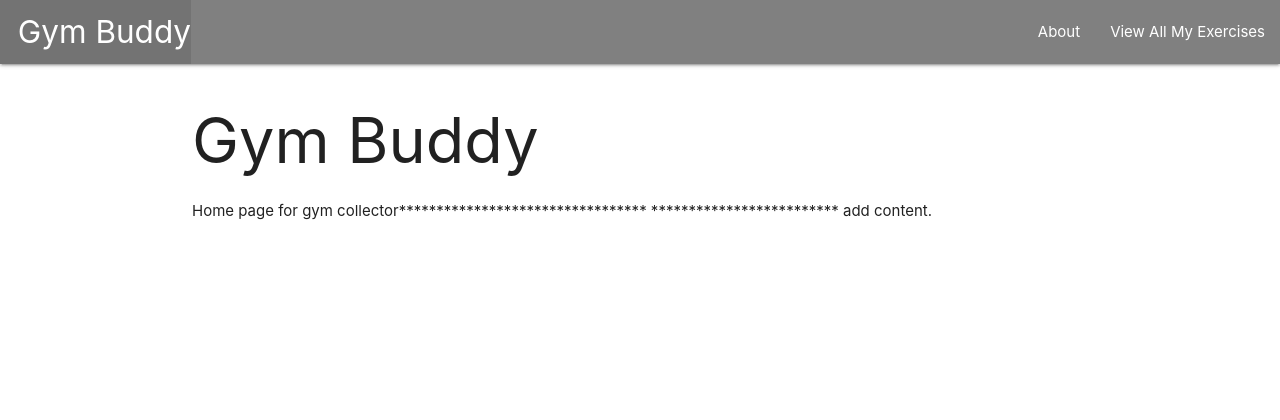
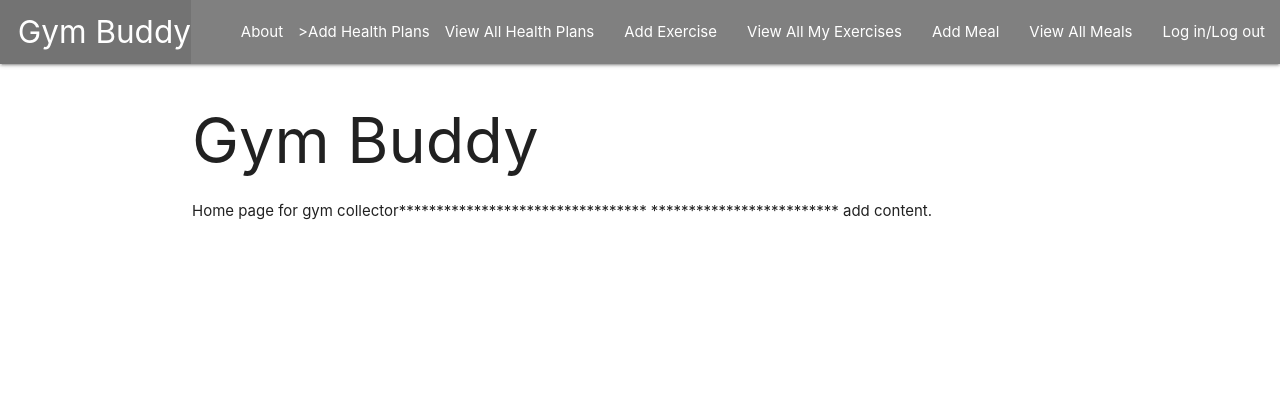
Before and after one commit to davebenner14/Gym-Buddy, a Django app: page / in a window 1280 px wide. Shown: the top 420 px of the page. Run offline with Django 4.2, Linux system fonts and the light colour scheme.

Commit message:
created plans urls, and create and model

```diff
--- a/main_app/models.py
+++ b/main_app/models.py
@@ -10,3 +10,9 @@ class Exercise(models.Model):
 
     def __str__(self):
         return self.TypeOfWorkout
+
+
+class Plan(models.Model):
+    name = models.CharField(max_length=100)
+    weight = models.IntegerField()
+    description = models.TextField(max_length=250)
--- a/main_app/templates/base.html
+++ b/main_app/templates/base.html
@@ -28,8 +28,13 @@
           </ul>
           <ul class="right">
             <li><a href="/about">About</a></li>
-
+            <li><a href="{% url 'plans_create' %}"></a>>Add Health Plans</a></li>
+            <li><a href="{% url 'index' %}">View All Health Plans</a></li>
+            <li><a href="/exercise">Add Exercise</a></li>
             <li><a href="{% url 'index'  %}">View All My Exercises</a></li>
+            <li><a >Add Meal</a></li>
+            <li><a >View All Meals</a></li>
+            <li><a >Log in/Log out</a></li>
           </ul>
         </div>
       </nav>
--- a/main_app/urls.py
+++ b/main_app/urls.py
@@ -6,5 +6,6 @@ urlpatterns = [
   path('about/', views.about, name='about'),
   path('exercises/', views.exercises_index, name='index'),
   path('exercises/<int:exercise_id>/', views.exercises_detail, name='detail'),
-
+  path('plans/', views.plans_index, name='index'),
+  path('plans/<int:plan_id>/', views.plans_detail, name='detail'),
 ]
--- a/main_app/views.py
+++ b/main_app/views.py
@@ -1,5 +1,5 @@
 from django.shortcuts import render
-from .models import Exercise
+from .models import Exercise, Plan
 
 # Create your views here.
 def home(request):
@@ -18,3 +18,13 @@ def exercises_index(request):
 def exercises_detail(request, exercise_id):
   exercise = Exercise.objects.get(id=exercise_id)
   return render(request, 'exercises/detail.html', { 'exercise': exercise})
+
+def plans_index(request):
+  plans = Plan.objects.all()
+  return render(request, 'plans/index.html', {
+    'plans': plans
+  })
+
+def plans_detail(request, plan_id):
+  plan = Plan.objects.get(id=plan_id)
+  return render(request, 'plans/detail.html', { 'plan': plan })
```
Also changed, not shown: main_app/templates/plans/detail.html (added, +23 -0 lines), main_app/templates/plans/index.html (added, +13 -0 lines), db.sqlite3.
